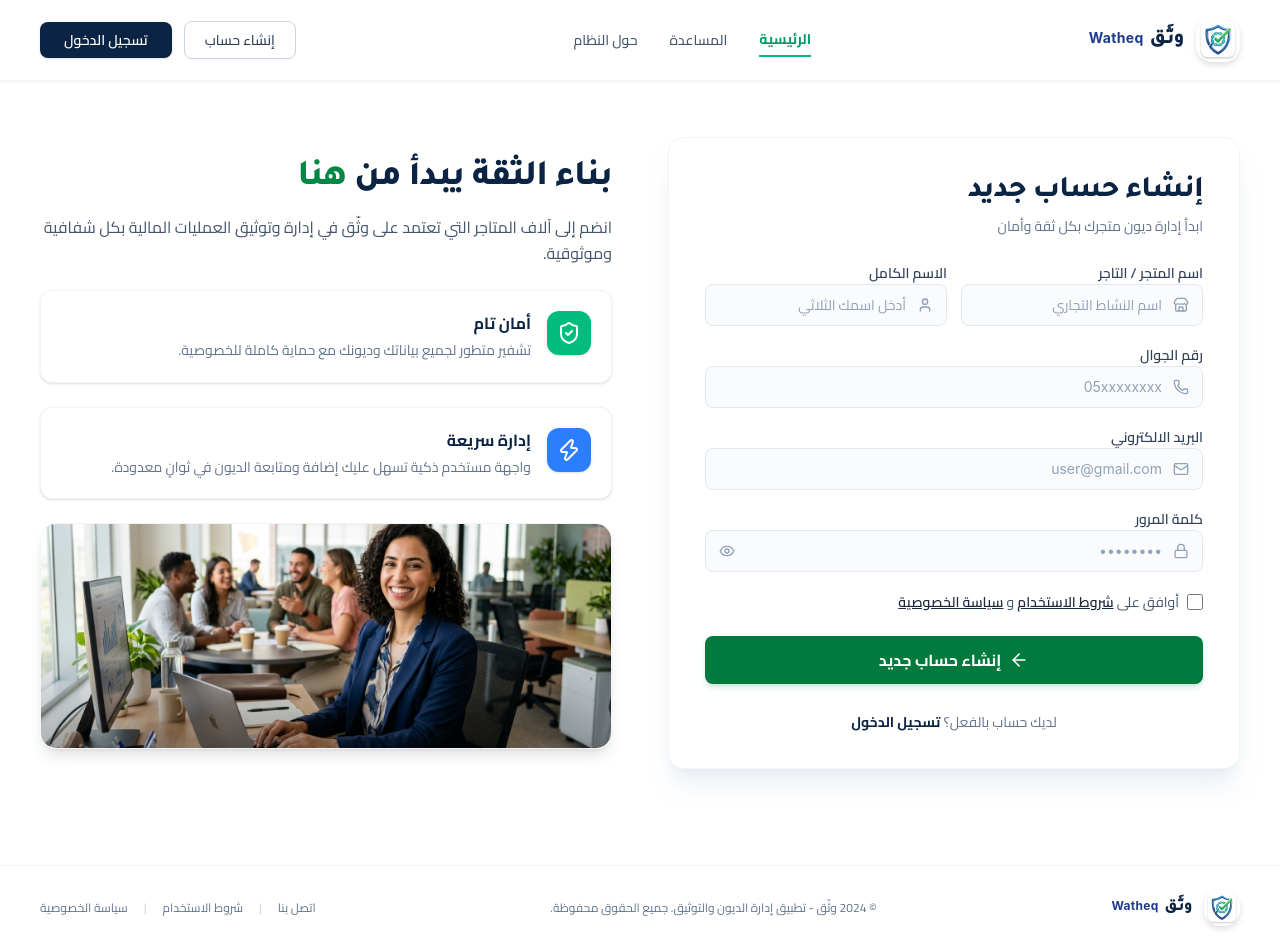
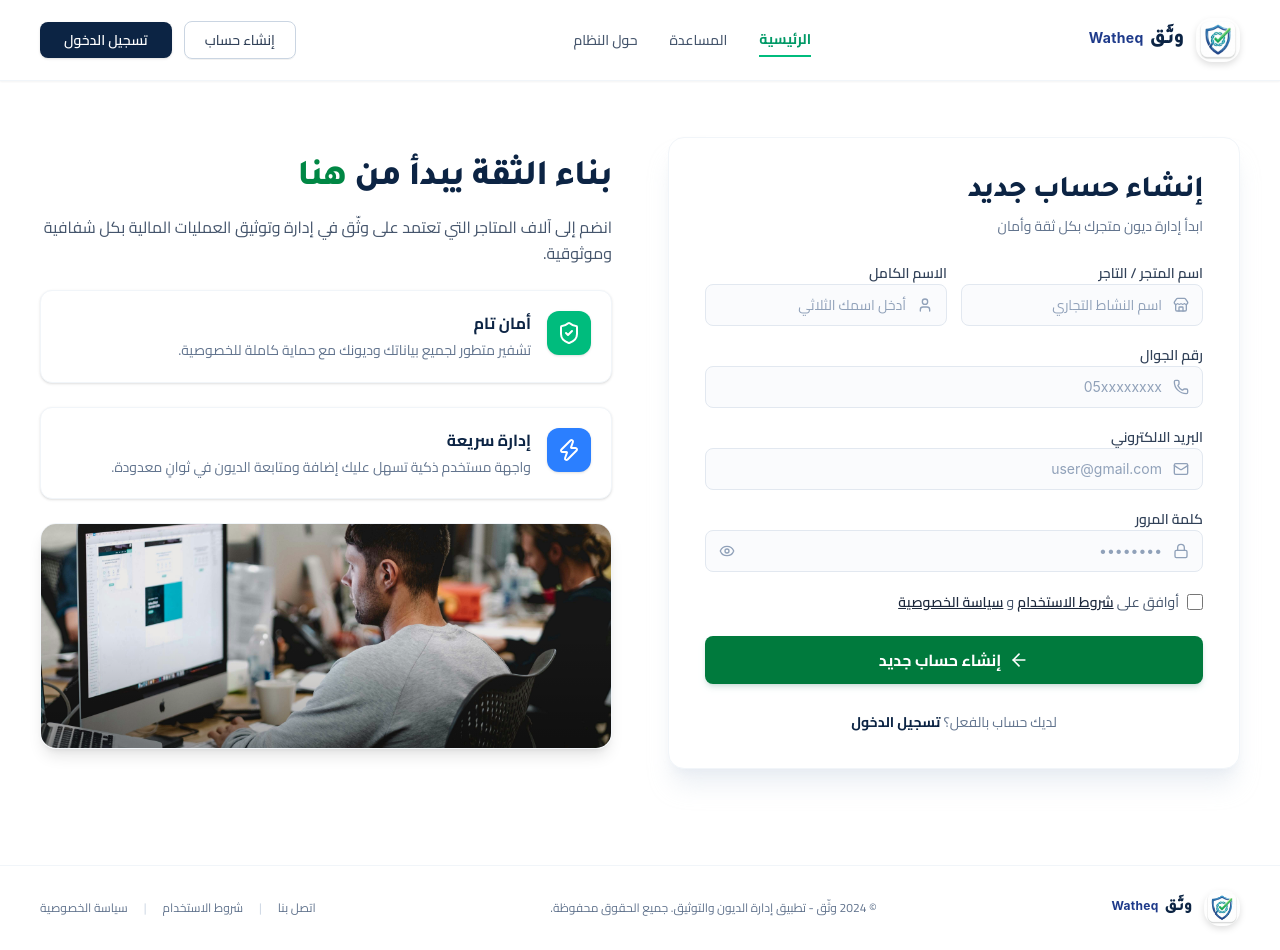
Before and after one commit to Watheq-Organization/Watheq-Client-Side, a React (Vite) app: page /register in a window 1280 px wide. Built offline with nearby package versions, Linux system fonts and the light colour scheme.

Commit message:
تغير الصورة

```diff
--- a/src/components/RegisterScreen.tsx
+++ b/src/components/RegisterScreen.tsx
@@ -370,7 +370,7 @@ export const RegisterScreen: FC = () => {
             {/* Hero Image */}
             <div className="relative rounded-2xl overflow-hidden shadow-lg border border-slate-100 group">
               <img
-                src="/hero-business.jpg"
+                src="/studio-republic-fotKKqWNMQ4-unsplash.jpg"
                 alt="فريق عمل وثّق"
                 className="w-full h-48 sm:h-56 object-cover object-center transform transition duration-500 group-hover:scale-105"
               />
```
Also changed, not shown: public/studio-republic-fotKKqWNMQ4-unsplash.jpg (added).
